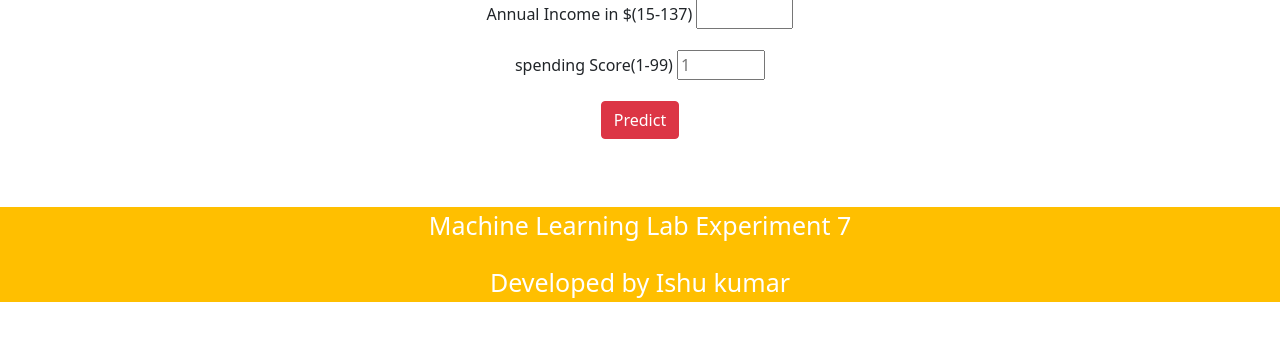
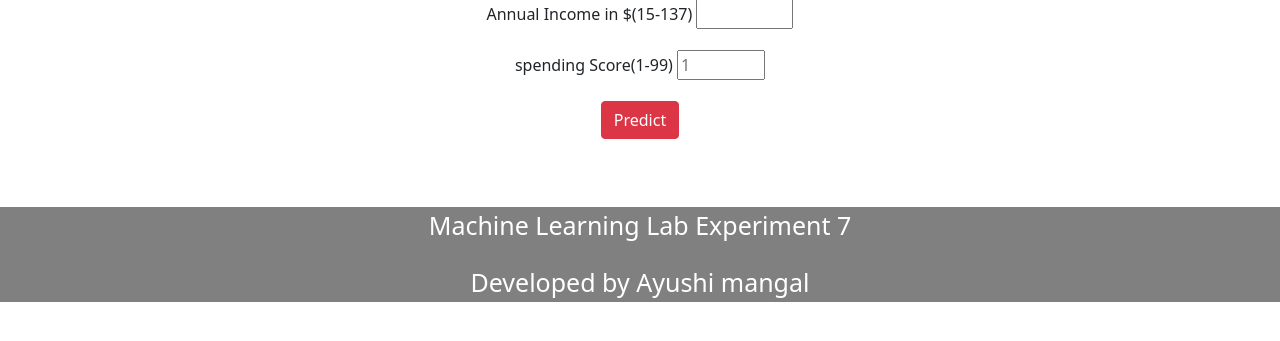
Before and after one commit to MANGAL2002/-Customer-mall-model-in-ML, a Flask app: page / in a window 1280 px wide. Shown: the part 285-626 px from the top of the page. Run offline with Flask 2, Linux system fonts and the light colour scheme; parts of the project's set-up code (start-up, migrations or seed data) failed here and were passed over.

Commit message:
Update index.html

```diff
--- a/templates/index.html
+++ b/templates/index.html
@@ -62,12 +62,12 @@ div {text-align: center;}
 
 </div>
 
-<div class="" style="background-color:#FFBF00;" >
+<div class="" style="background-color:gray;" >
 <div class="clearfix">
 
 <div class="col-md-12">
  <center><p style="font-size:25px;color:white;margin-top:20px;">Machine Learning Lab Experiment 7</p></center>
- <center><p style="font-size:25px;color:white;margin-top:20px;">Developed by Ishu kumar</p></center>
+ <center><p style="font-size:25px;color:white;margin-top:20px;">Developed by Ayushi mangal</p></center>
 </div>
 </div>
 </div>
```
